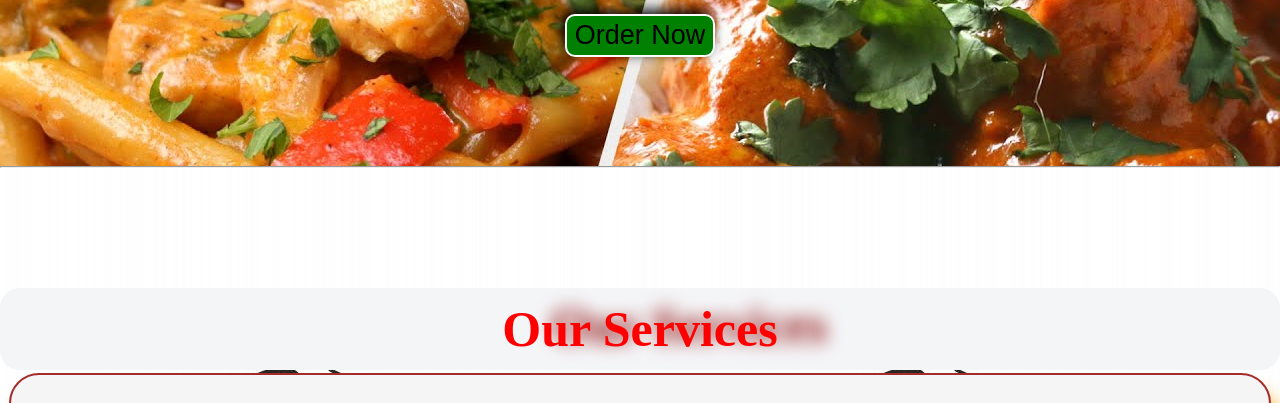
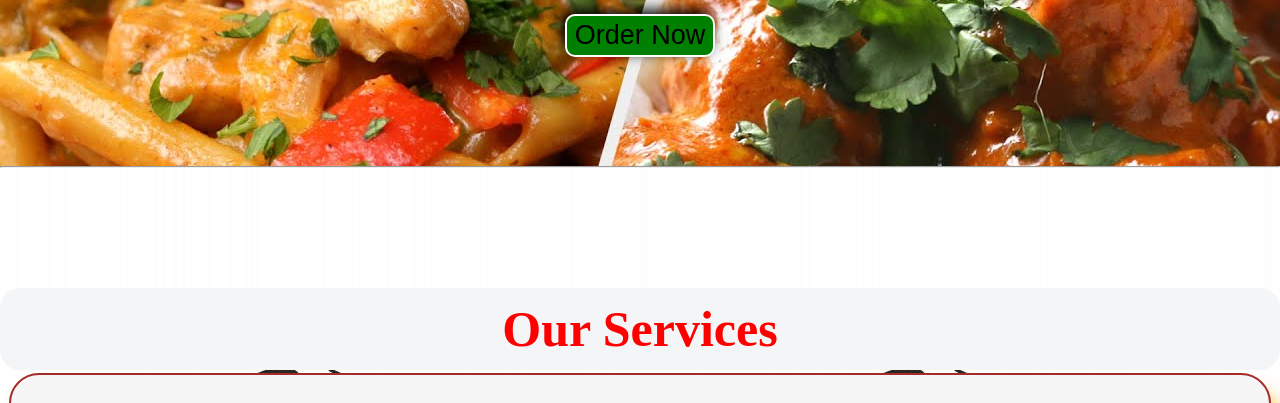
Before and after one commit to foodwebsite12/food3, a plain HTML site: page index.html in a window 1280 px wide. Shown: the part 418-821 px from the top of the page. Drawn offline with Linux system fonts and the light colour scheme.

Commit message:
Update style.css

```diff
--- a/style.css
+++ b/style.css
@@ -296,7 +296,7 @@ footer{
     background-color: rgb(244, 245, 247);
     color:red;
     border-radius: 20px;
-    text-shadow: 49px -4px 18px darkred;
+/*     text-shadow: 49px -4px 18px darkred; */
 }
 
 .h-secondary {
```
